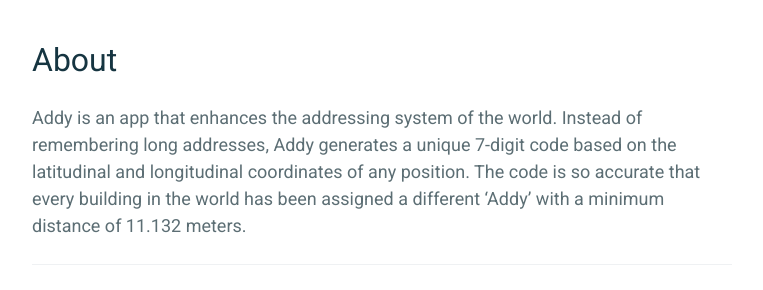
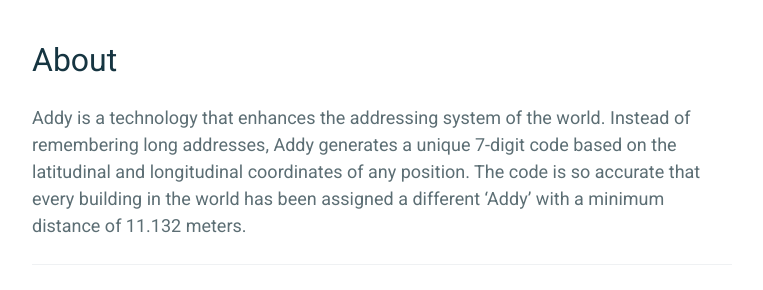
Before and after one commit to addy-org/Wiki, a Jekyll site: the page built from _pages/about.md, in a window 1280 px wide. Shown: the part 378-668 px from the top of the page, without its empty margins (258-1021 px from the left). Built offline with Jekyll 4.4.1, drawn with Linux system fonts in a browser that asks for light colours.

Commit message:
about.md: Edit description

```diff
--- a/_pages/about.md
+++ b/_pages/about.md
@@ -3,7 +3,7 @@
 title: About
 permalink: /about/
 ---
-Addy is an app that enhances the addressing system of the world. Instead of remembering long addresses, Addy generates a unique 7-digit code based on the latitudinal and longitudinal coordinates of any position. The code is so accurate that every building in the world has been assigned a different 'Addy' with a minimum distance of 11.132 meters.
+Addy is a technology that enhances the addressing system of the world. Instead of remembering long addresses, Addy generates a unique 7-digit code based on the latitudinal and longitudinal coordinates of any position. The code is so accurate that every building in the world has been assigned a different 'Addy' with a minimum distance of 11.132 meters.
 
 ----
 
```
